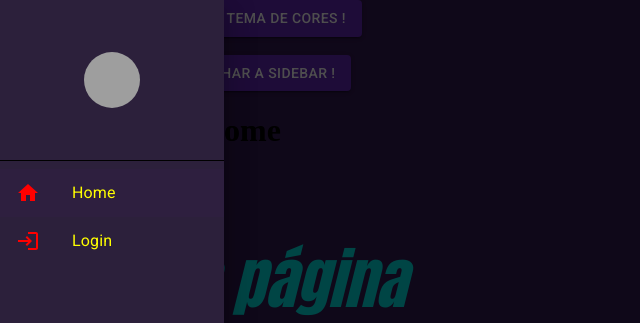
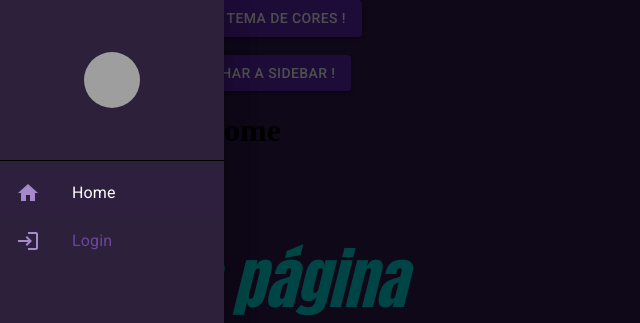
Before and after one commit to ocsoares/Aprendendo-ReactJS, a React (Vite) app: page /home in a window 1280 px wide. Both pictures are taken after a click on the button "CLIQUE AQUI PARA ABRIR/FECHAR A SIDEBAR !". Shown: the top 323 px of the page, without its empty margins (0-640 px from the left). Built offline with nearby package versions, Linux system fonts and the light colour scheme; no server answers; grey boxes are pictures that could not be loaded.

Commit message:
feat: change AppIcon component style

```diff
--- a/src/app/shared/components/Sidebar/Sidebar.tsx
+++ b/src/app/shared/components/Sidebar/Sidebar.tsx
@@ -119,7 +119,7 @@ export const Sidebar = ({ children }: PropsWithChildren) => {
             SEMANTICAMENTE Correto, usar por exemplo "nav", "ul", "ol" etc... !!! */}
             {/* ---------------------------------------------------------------------------------- */}
             {/* "color" Aqui = Cor do TEXTO e de quando APERTA na SESSÃO do Ícone*/}
-            <List component={"nav"} sx={{ color: "yellow" }}>
+            <List component={"nav"}>
               <AppIcon
                 text="Home"
                 onClick={() => handleIconOnClick("/home")}
--- a/src/app/shared/components/Sidebar/components/AppIcon.tsx
+++ b/src/app/shared/components/Sidebar/components/AppIcon.tsx
@@ -10,7 +10,7 @@ interface IAppIconProps {
 }
 
 export const AppIcon = ({
-  color = "red",
+  color = "#A689CA",
   text,
   onClick,
   selectedOnTheRoute,
@@ -22,6 +22,9 @@ export const AppIcon = ({
     <ListItemButton
       onClick={onClick}
       selected={currentRoute === selectedOnTheRoute ? true : false}
+      sx={{
+        color: currentRoute === selectedOnTheRoute ? "white" : "#6C469C", // Cor do texto
+      }}
     >
       {/* Colocar um COMPONENTE de Ícone do Próprio MaterialUI, exemplo "<Home />" !! */}
       <ListItemIcon sx={{ color }}>{children}</ListItemIcon>
```
